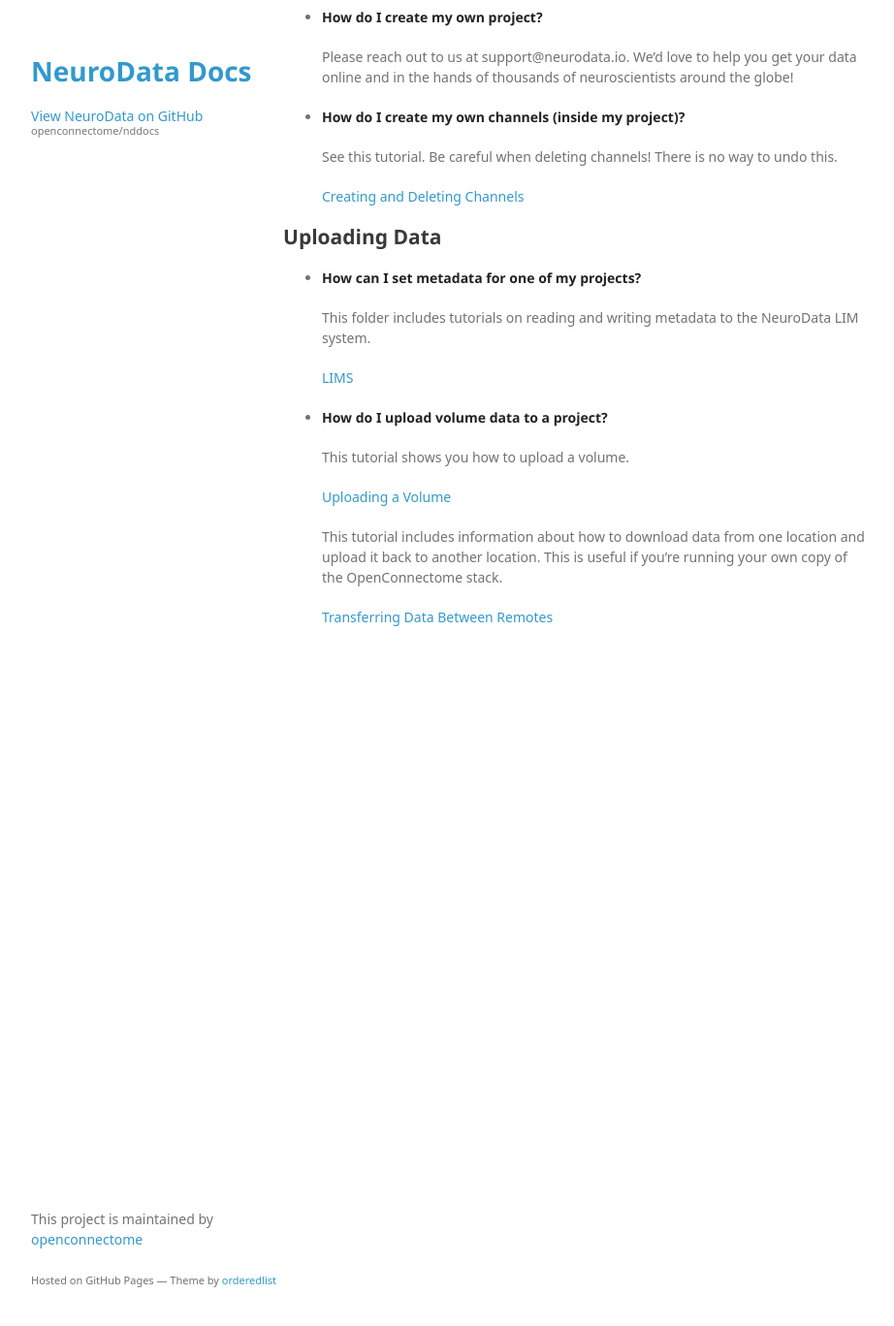
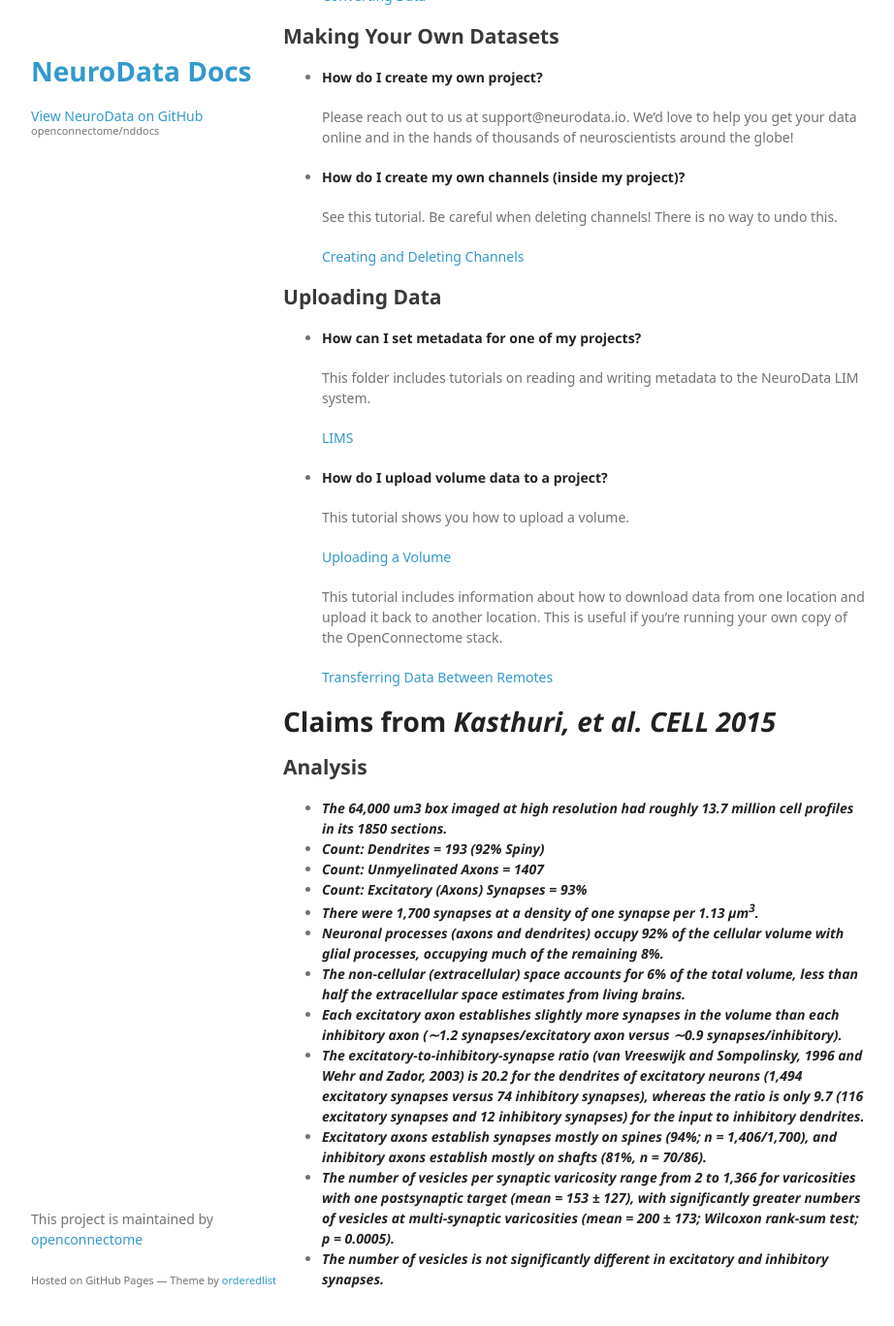
Before and after one commit to neurodata/nddocs-archive, a Jekyll site: the page built from ndio/tutorials.md, in a window 1280 px wide and 1400 px high, scrolled down 1889 px. Shown: the top 1368 px of the window at 97% size, without its empty margins (178-1100 px from the left). Built offline with Jekyll 4.4.1, drawn with Linux system fonts in a browser that asks for light colours; some web fonts are replaced; some of the changed text lies outside the part shown.

Commit message:
add some kas claims to solve with ndio ipynbs

```diff
--- a/ndio/tutorials.md
+++ b/ndio/tutorials.md
@@ -111,3 +111,21 @@
     This tutorial includes information about how to download data from one location and upload it back to another location. This is useful if you're running your own copy of the OpenConnectome stack.
 
     [Transferring Data Between Remotes](https://github.com/openconnectome/ndio-demos/blob/master/Logistics/Transferring%20Data%20Between%20Development%20and%20Production%20Servers.ipynb)
+
+
+# Claims from *Kasthuri, et al. CELL 2015*
+
+## Analysis
+
+- ***The 64,000 um3 box imaged at high resolution had roughly 13.7 million cell profiles in its 1850 sections.***
+- ***Count: Dendrites = 193 (92% Spiny)***
+- ***Count: Unmyelinated Axons = 1407***
+- ***Count: Excitatory (Axons) Synapses = 93%***
+- ***There were 1,700 synapses at a density of one synapse per 1.13 μm<sup>3</sup>.***
+- ***Neuronal processes (axons and dendrites) occupy 92% of the cellular volume with glial processes, occupying much of the remaining 8%.***
+- ***The non-cellular (extracellular) space accounts for 6% of the total volume, less than half the extracellular space estimates from living brains.***
+- ***Each excitatory axon establishes slightly more synapses in the volume than each inhibitory axon (∼1.2 synapses/excitatory axon versus ∼0.9 synapses/inhibitory).***
+- ***The excitatory-to-inhibitory-synapse ratio (van Vreeswijk and Sompolinsky, 1996 and Wehr and Zador, 2003) is 20.2 for the dendrites of excitatory neurons (1,494 excitatory synapses versus 74 inhibitory synapses), whereas the ratio is only 9.7 (116 excitatory synapses and 12 inhibitory synapses) for the input to inhibitory dendrites.***
+- ***Excitatory axons establish synapses mostly on spines (94%; n = 1,406/1,700), and inhibitory axons establish mostly on shafts (81%, n = 70/86).***
+- ***The number of vesicles per synaptic varicosity range from 2 to 1,366 for varicosities with one postsynaptic target (mean = 153 ± 127), with significantly greater numbers of vesicles at multi-synaptic varicosities (mean = 200 ± 173; Wilcoxon rank-sum test; p = 0.0005).***
+- ***The number of vesicles is not significantly different in excitatory and inhibitory synapses.***
```
